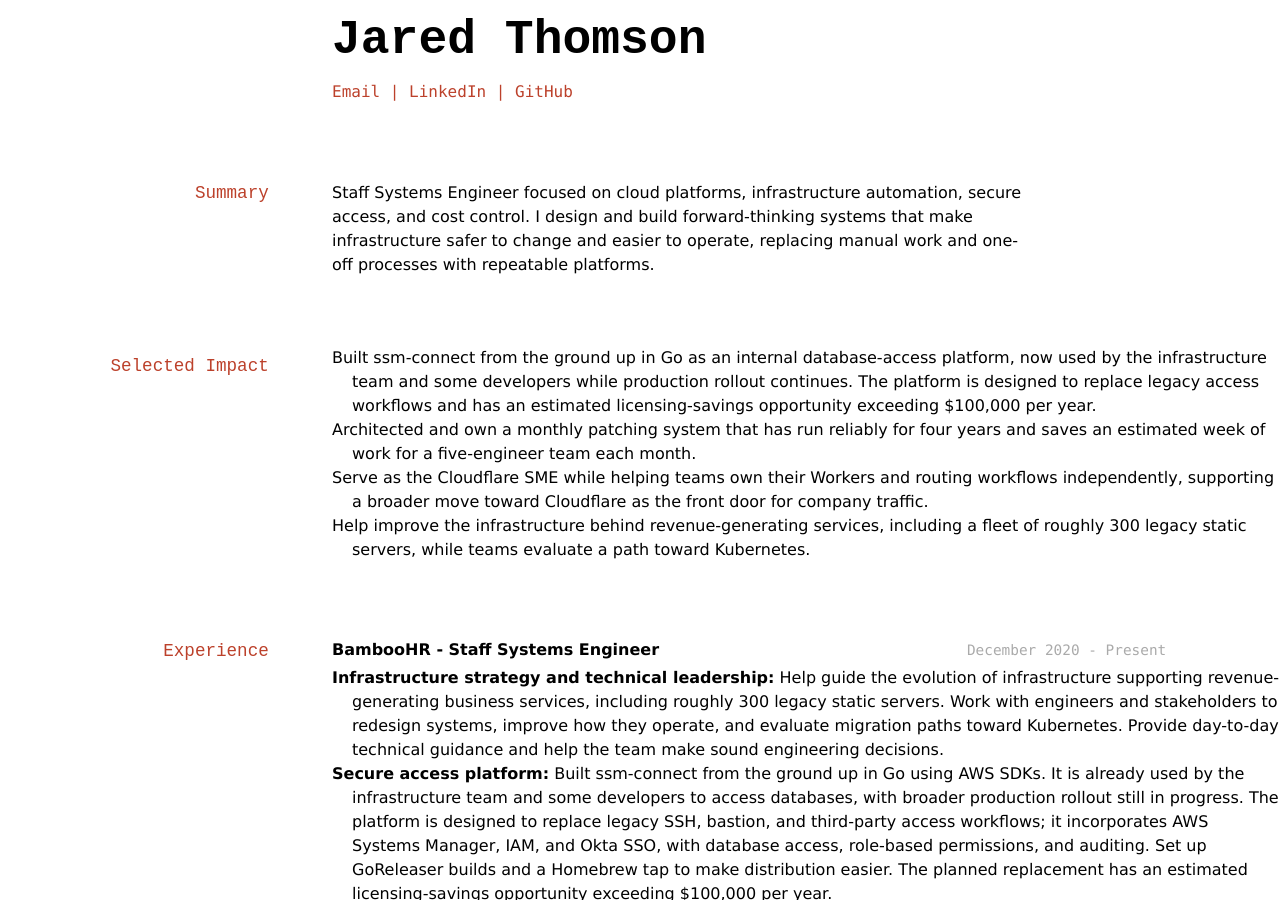
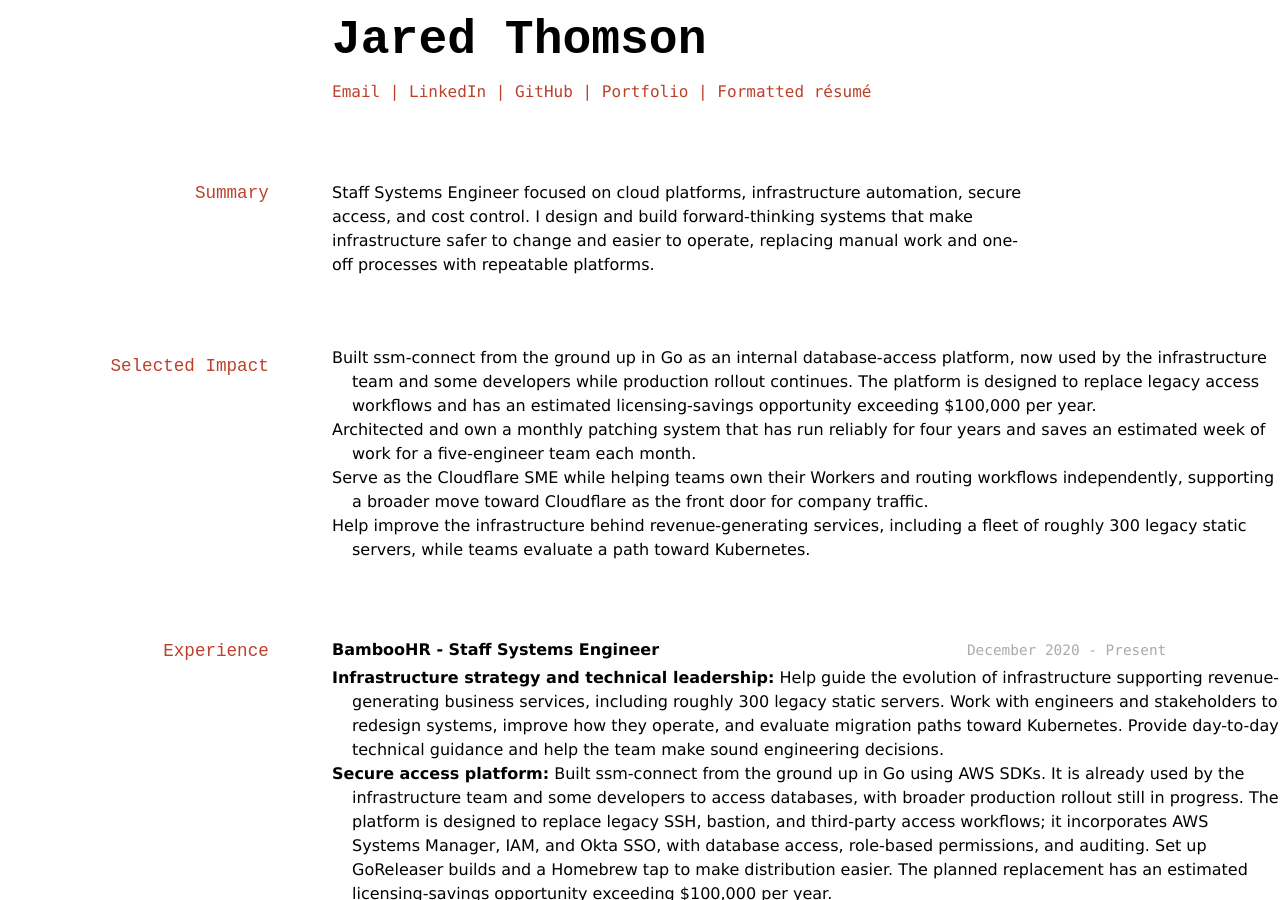
Before and after one commit to jaredt87/resume, a Jekyll site: the page built from docs/index.md, in a window 1280 px wide and 900 px high. Built offline with Jekyll 4.4.1, drawn with Linux system fonts in a browser that asks for light colours.

Commit message:
Add canonical website and rendered résumé links

```diff
--- a/docs/index.md
+++ b/docs/index.md
@@ -8,6 +8,8 @@ title: Jared Thomson's Resume
 <a href="mailto:jaredt37@gmail.com">Email</a>
 | <a href="https://www.linkedin.com/in/jaredthomson1987/">LinkedIn</a>
 | <a href="https://github.com/jaredt87">GitHub</a>
+| <a href="https://jaredt87.github.io">Portfolio</a>
+| <a href="https://jaredt87.github.io/resume.html">Formatted résumé</a>
 </div>
 
 ## Summary
```
